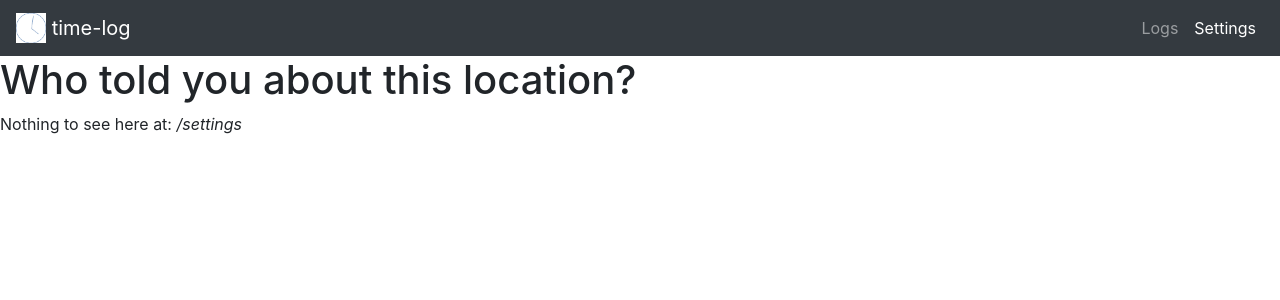
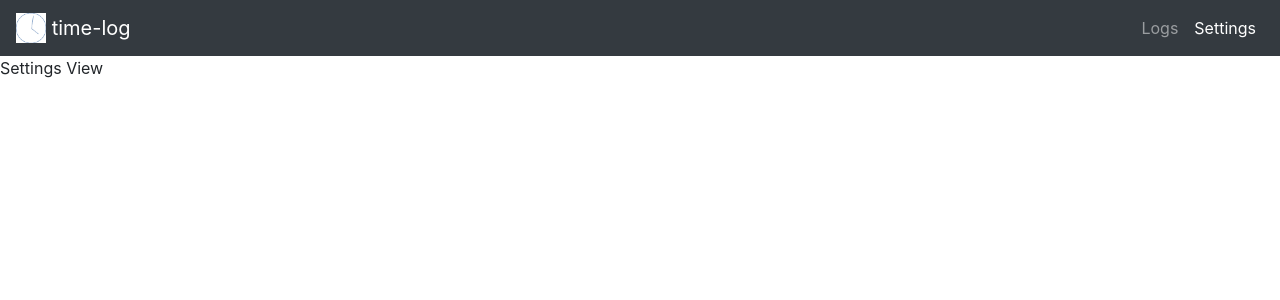
Before and after one commit to marmer/time-log, a React (Create React App) app: page /time-log/settings in a window 1280 px wide. Shown: the top 300 px of the page. Built offline with nearby package versions, Linux system fonts and the light colour scheme.

Commit message:
- routing to settings

```diff
--- a/src/views/App.tsx
+++ b/src/views/App.tsx
@@ -8,6 +8,7 @@ import "font-awesome/css/font-awesome.min.css";
 import LoginView from "./LoginView";
 import HeaderView from "./HeaderView";
 import DevModeView from "./__spikes__/DevModeView";
+import SettingsView from "./SettingsView";
 
 export default function App() {
     return (<>
@@ -32,6 +33,9 @@ export default function App() {
                             moment(dayRouteProps.match.params.day).isValid() ?
                                 <DayView day={moment(dayRouteProps.match.params.day).toDate()}/> :
                                 <NotFoundView location={dayRouteProps.location.pathname}/>}/>
+                        <Route exact path="/settings">
+                            <SettingsView/>
+                        </Route>
                         <Route render={routeProps =>
                             <NotFoundView location={routeProps.location.pathname}/>
                         }/>
--- /dev/null
+++ b/src/views/SettingsView.tsx
@@ -0,0 +1,4 @@
+import React from "react";
+
+export default () =>
+    <div>Settings View</div>
```
Also changed, not shown: 1 other file (tests, documents, lock files or other folders).
